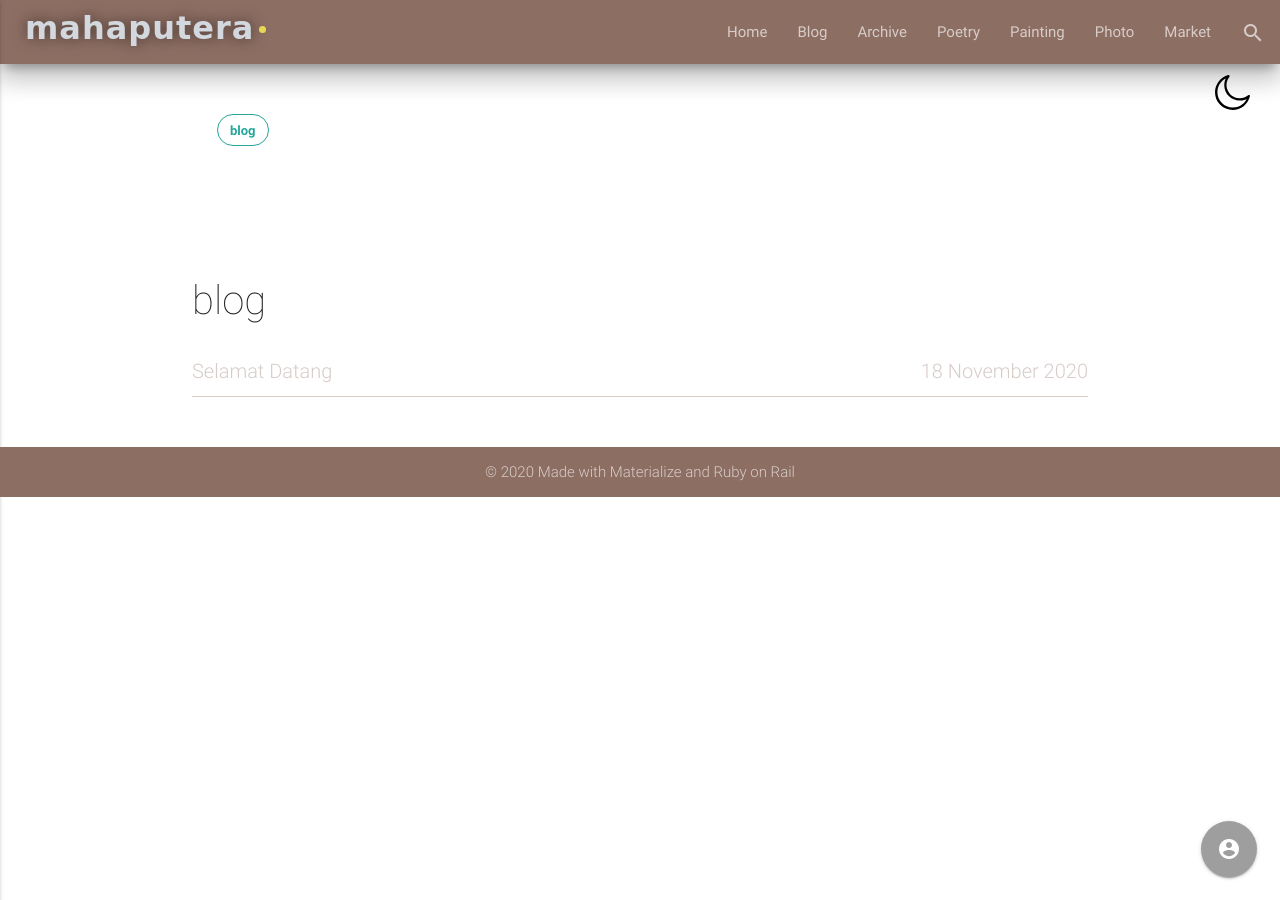
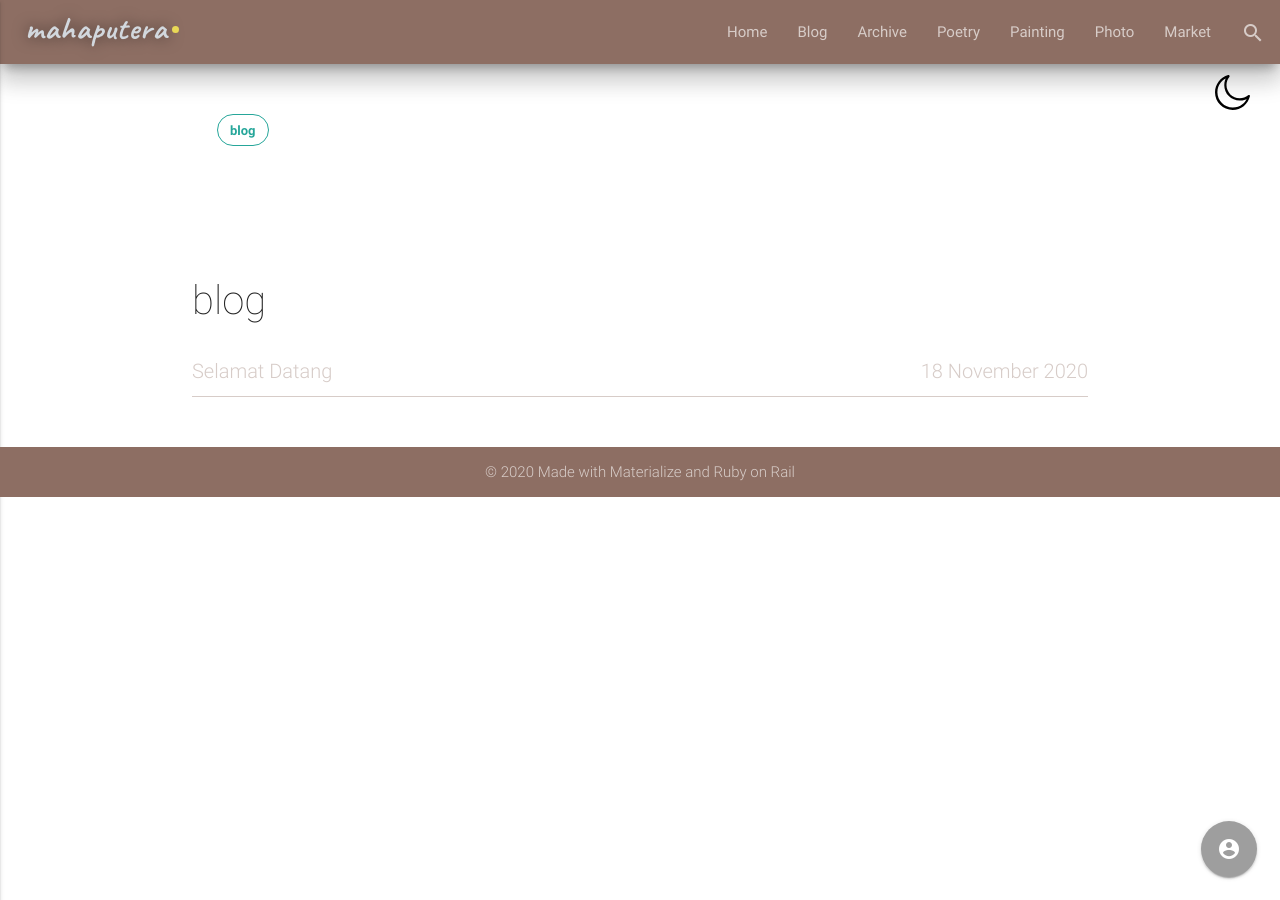
Before and after one commit to taufardh/old_project, a Jekyll site: the page built from tags.html, in a window 1280 px wide. Built offline with Jekyll 4.4.1, drawn with Linux system fonts in a browser that asks for light colours.

Commit message:
change title font

```diff
--- a/_includes/header.html
+++ b/_includes/header.html
@@ -45,7 +45,7 @@
           display: flex;
           }
           .boxweb .titleweb h1 {
-          font-family: 'Comic Sans MS';
+          font-family: 'Caveat', cursive;
           font-weight: bold;
           color: #d2d8de;
           font-size: 32px;
@@ -92,7 +92,7 @@
           display: flex;
           }
           .boxweb .roleweb p {
-          font-family: 'Comic Sans MS';
+          font-family: 'Caveat', cursive;
           font-weight: bold;
           animation: secFadeIn 2s forwards;
           animation-delay: 3.2s;
```
